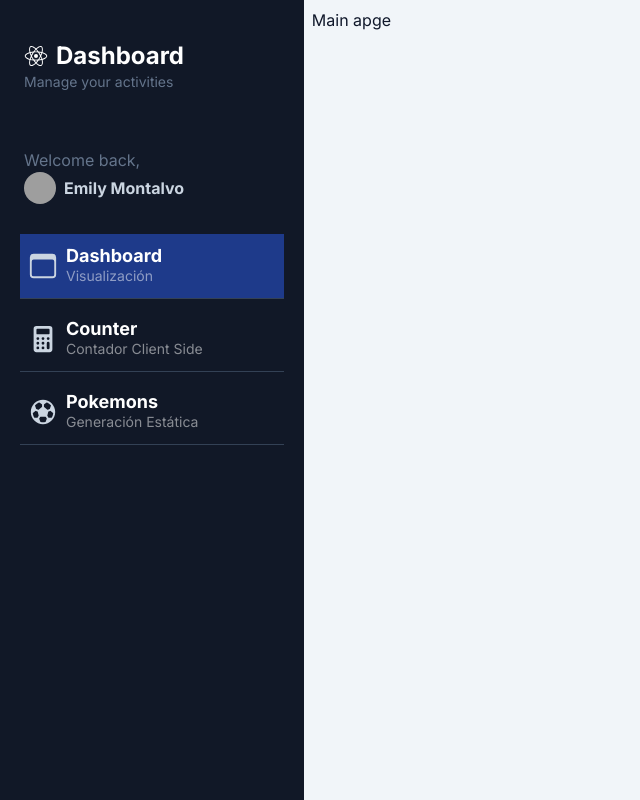
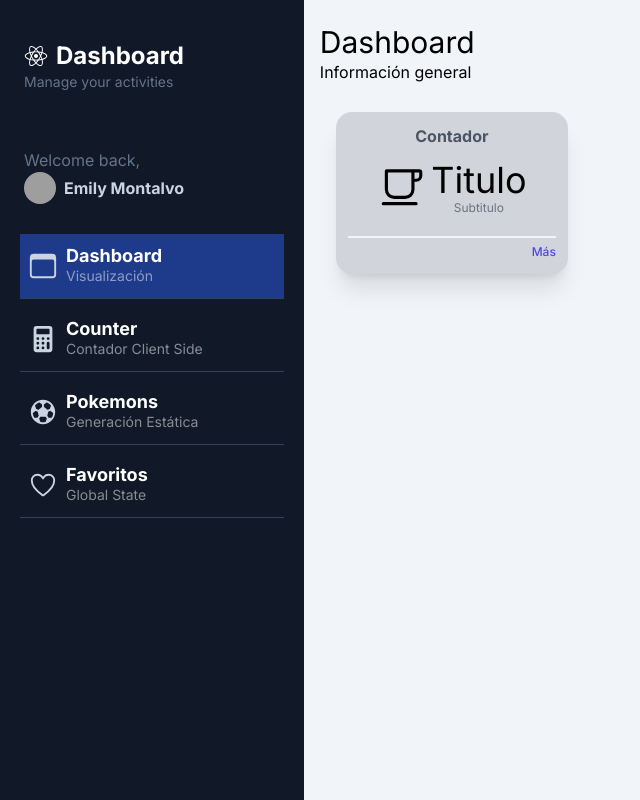
Before and after one commit to EmilyMontalvo/myDashboard-next, a Next.js app: page /dashboard/main in a window 1280 px wide. Shown: the whole page, without its empty margins (0-640 px from the left). Built offline with nearby package versions, Linux system fonts and the light colour scheme; grey boxes are pictures that could not be loaded.

Commit message:
feat: favorites and dashboard bases

```diff
--- /dev/null
+++ b/src/app/dashboard/favorites/page.tsx
@@ -0,0 +1,20 @@
+import { PokemonsResponse, SimplePokemon } from '@/pokemons';
+import React from 'react'
+import PokemonGrid from '@/pokemons/components/PokemonGrid';
+
+
+export const metadata = {
+    title: 'Favoritos',
+    description: '100 Pokemons',
+   };
+
+const PokemonsFavoritos = async () => {
+
+    return (
+        <div className='flex flex-col'>
+            <span className='text-3xl my-2 text-center'>Pokemons Favoritos <small className='font-bold'>Global State</small></span>
+           <PokemonGrid pokemons={[]} />
+        </div>
+    )
+}
+export default PokemonsFavoritos
--- a/src/app/dashboard/main/page.tsx
+++ b/src/app/dashboard/main/page.tsx
@@ -1,9 +1,14 @@
+import { SimpleWidget } from '@/components'
 import React from 'react'
 
 const page = () => {
   return (
-    <div>
-      Main apge
+    <div className='text-black p-2'>
+      <h1 className='mt-2 text-3xl'>Dashboard</h1>
+      <span className=''>Información general</span>
+      <div className='flex flex-wrap p-2 mt-5'>
+        <SimpleWidget/>
+      </div>
     </div>
   )
 }
--- a/src/app/dashboard/pokemon/[id]/page.tsx
+++ b/src/app/dashboard/pokemon/[id]/page.tsx
@@ -2,7 +2,6 @@
 import { Metadata, ResolvedMetadata, ResolvingMetadata } from 'next';
 import React, { cache } from 'react'
 import Image from 'next/image';
-import NotFound from '@/app/not-found';
 import { notFound } from 'next/navigation';
 
 interface Props {
--- a/src/app/dashboard/pokemons/[name]/page.tsx
+++ b/src/app/dashboard/pokemons/[name]/page.tsx
@@ -41,7 +41,6 @@
     }
 
   }
-
 }
 
 const getPokemonByName = async (name: string): Promise<Pokemon> => {
--- a/src/components/Sidebar.tsx
+++ b/src/components/Sidebar.tsx
@@ -1,6 +1,6 @@
 import React from 'react'
 import Image from 'next/image'
-import { IoBrowsersOutline, IoCalculator, IoFootball, IoLogoReact } from 'react-icons/io5'
+import { IoBrowsersOutline, IoCalculator, IoFootball, IoHeartOutline, IoLogoReact } from 'react-icons/io5'
 import SidebarMenuItem from './SidebarMenuItem'
 
 
@@ -22,6 +22,12 @@
         icon: <IoFootball size={30}/>,
         title: 'Pokemons',
         subtitle: 'Generación Estática'
+    },
+    {
+        path: '/dashboard/favorites',
+        icon: <IoHeartOutline size={30}/>,
+        title: 'Favoritos',
+        subtitle: 'Global State'
     }
 ]
 
--- /dev/null
+++ b/src/components/SimpleWidget.tsx
@@ -0,0 +1,30 @@
+import { IoCafeOutline } from "react-icons/io5"
+
+export const SimpleWidget = () => {
+  return (
+    <div className="bg-gray-300 shadow-xl p-3 sm:min-w-[25%] min-w-full  rounded-2xl border-1 border-gray-50 mx-2">
+      <div className="flex flex-col">
+        <div>
+          <h2 className="font-bold text-gray-600 text-center">Contador</h2>
+        </div>
+        <div className="my-3">
+          <div className="flex flex-row items-center justify-center space-x-1 ">
+            <div id="icon">
+              {/* Icono irá aquí */}
+              <IoCafeOutline size={50} />
+            </div>
+            <div id="temp" className="text-center">
+              <h4 className="text-4xl">Titulo</h4>
+              <p className="text-xs text-gray-500">Subtitulo</p>
+            </div>
+          </div>
+        </div>
+
+        <div className="w-full place-items-end text-right border-t-2 border-gray-100 mt-2">
+            <a href="#" className="text-indigo-600 text-xs font-medium">Más</a>
+        </div>
+
+      </div>
+    </div>
+  )
+}
--- a/src/components/index.ts
+++ b/src/components/index.ts
@@ -1 +1,2 @@
 export * from "./Sidebar";
+export {SimpleWidget} from './SimpleWidget'
```
